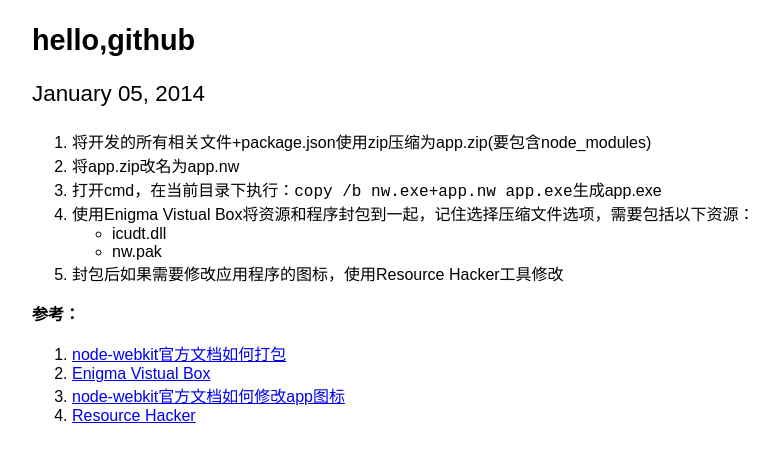
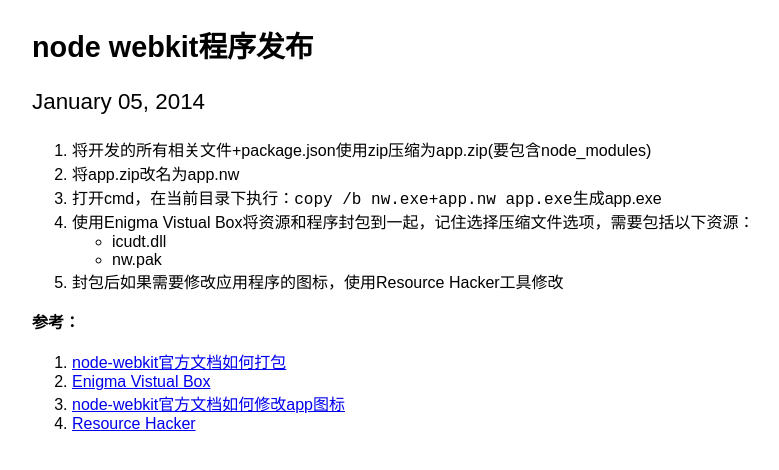
Before and after one commit to osrpt/osrpt.github.com, a Jekyll site: the page built from _posts/2014-01-05-node-webkit-publish.md, in a window 1280 px wide. Shown: the top 470 px of the page, without its empty margins (128-907 px from the left). Built offline with Jekyll 4.4.1, drawn with Linux system fonts in a browser that asks for light colours; Markdown is read by kramdown in place of the engine named in the settings.

Commit message:
edit title

````diff
--- a/_posts/2014-01-05-node-webkit-publish.md
+++ b/_posts/2014-01-05-node-webkit-publish.md
@@ -1,8 +1,7 @@
 ---
 layout: post
-title: hello,github
+title: node webkit程序发布
 ---
-
 1. 将开发的所有相关文件+package.json使用zip压缩为app.zip(要包含node_modules)
 2. 将app.zip改名为app.nw
 3. 打开cmd，在当前目录下执行：```copy /b nw.exe+app.nw app.exe```生成app.exe
````
